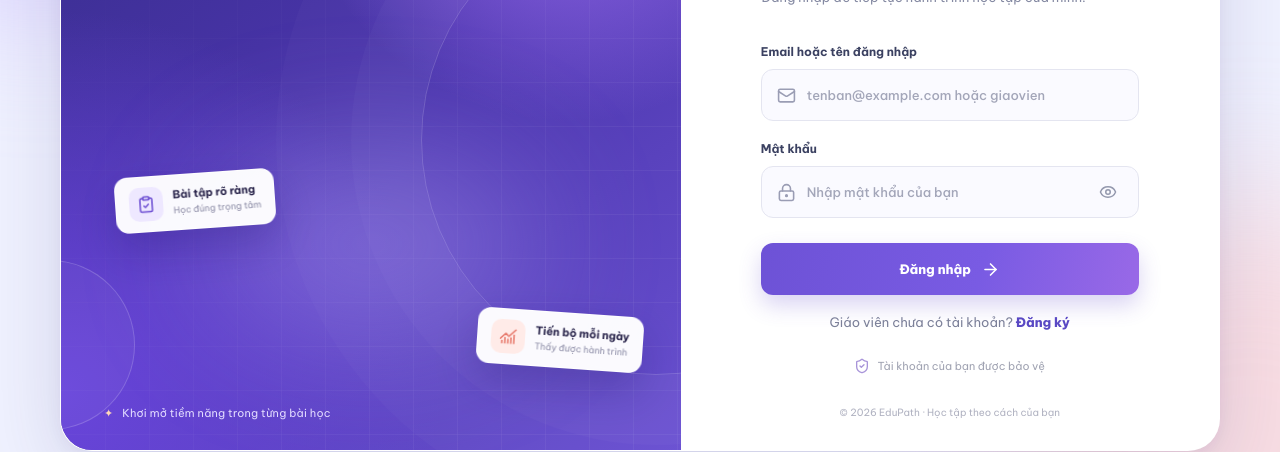
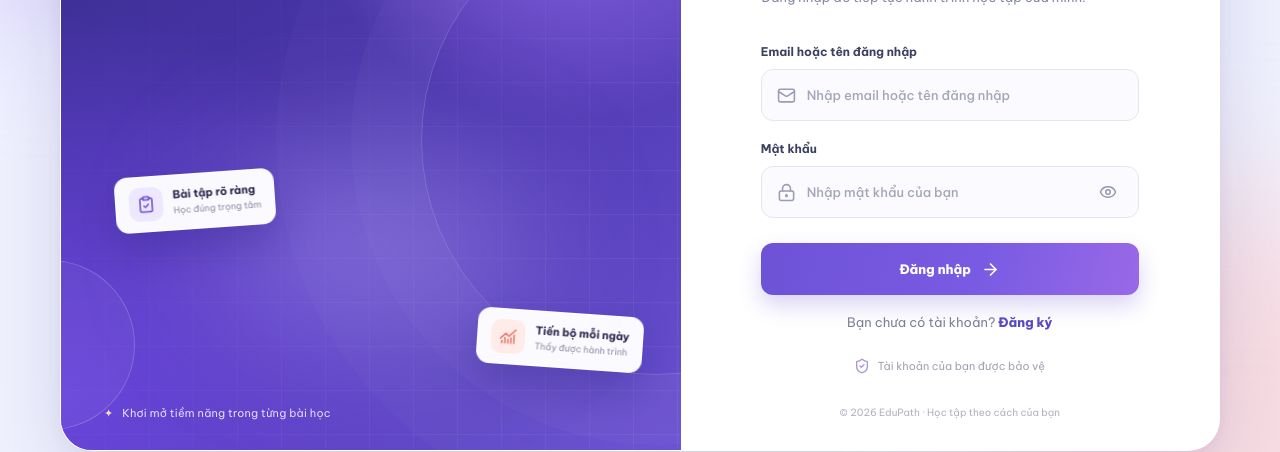
Before and after one commit to khanhtv997/studywithrosy, a React (Vite) app: page /login in a window 1280 px wide. Shown: the part 310-762 px from the top of the page. Built offline with nearby package versions, Linux system fonts and the light colour scheme; no server answers.

Commit message:
fix choire text

```diff
--- a/src/components/auth/GoogleSignIn.tsx
+++ b/src/components/auth/GoogleSignIn.tsx
@@ -94,6 +94,6 @@ export function GoogleSignIn({ onCredential, onError, disabled, hint, text = 'si
   return <div className="login-google">
     <div className="login-divider"><span>{t('hoặc')}</span></div>
     <div ref={box} className={`login-google-button ${disabled ? 'is-disabled' : ''}`} aria-busy={disabled} />
-    <p className="login-google-hint">{hint ?? t('Giáo viên mới: đăng nhập bằng Google để tạo tài khoản. Quản trị viên sẽ duyệt trước khi bạn sử dụng.')}</p>
+    {/* <p className="login-google-hint">{hint ?? t('Giáo viên mới: đăng nhập bằng Google để tạo tài khoản. Quản trị viên sẽ duyệt trước khi bạn sử dụng.')}</p> */}
   </div>;
 }
--- a/src/i18n/en/sharing.ts
+++ b/src/i18n/en/sharing.ts
@@ -187,7 +187,7 @@ const en: Record<string, string> = {
   'Cập nhật ngay': 'Update now',
   'Để sau': 'Later',
   'Đã có tài khoản?': 'Already have an account?',
-  'Giáo viên chưa có tài khoản?': 'Teacher without an account?',
+  'Bạn chưa có tài khoản?': 'Do you not have an account?',
   'Giáo viên mới: đăng nhập bằng Google để tạo tài khoản. Quản trị viên sẽ duyệt trước khi bạn sử dụng.':
     'New teacher? Sign in with Google to create an account. An administrator approves it before you can use the app.',
   'Không tải được nút đăng nhập Google. Hãy kiểm tra mạng và tải lại trang.': 'The Google sign-in button did not load. Check your connection and reload the page.',
--- a/src/pages/LoginPage.tsx
+++ b/src/pages/LoginPage.tsx
@@ -110,12 +110,12 @@ export const LoginPage: React.FC<{ mode?: 'login' | 'register' }> = ({ mode = 'l
           </> : <>
           <form onSubmit={submit} className="login-form">
             {error && <div role="alert" className="login-error">{error}</div>}
-            <label className="login-field"><span>{t('Email hoặc tên đăng nhập')}</span><span className="login-input-wrap"><Mail size={19} aria-hidden="true"/><input type="text" required autoComplete="username" autoCapitalize="none" spellCheck={false} placeholder={t('tenban@example.com hoặc giaovien')} value={email} onChange={e => setEmail(e.target.value)} disabled={busy} /></span></label>
+            <label className="login-field"><span>{t('Email hoặc tên đăng nhập')}</span><span className="login-input-wrap"><Mail size={19} aria-hidden="true"/><input type="text" required autoComplete="username" autoCapitalize="none" spellCheck={false} placeholder={t('Nhập email hoặc tên đăng nhập')} value={email} onChange={e => setEmail(e.target.value)} disabled={busy} /></span></label>
             <label className="login-field"><span>{t('Mật khẩu')}</span><span className="login-input-wrap"><LockKeyhole size={19} aria-hidden="true"/><input type={showPassword ? 'text' : 'password'} required autoComplete="current-password" placeholder={t('Nhập mật khẩu của bạn')} value={password} onChange={e => setPassword(e.target.value)} disabled={busy} /><button type="button" className="login-password-toggle" onClick={() => setShowPassword(value => !value)} aria-label={showPassword ? t('Ẩn mật khẩu') : t('Hiện mật khẩu')} aria-pressed={showPassword}>{showPassword ? <EyeOff size={18}/> : <Eye size={18}/>}</button></span></label>
             <button className="login-submit" type="submit" disabled={busy}><span>{busy ? t('Đang đăng nhập...') : t('Đăng nhập')}</span>{busy ? <span className="login-spinner" aria-hidden="true"/> : <ArrowRight size={19} aria-hidden="true"/>}</button>
           </form>
           <GoogleSignIn onCredential={google} onError={setError} disabled={busy} />
-          <p className="login-switch">{t('Giáo viên chưa có tài khoản?')} <Link to="/register">{t('Đăng ký')}</Link></p>
+          <p className="login-switch">{t('Bạn chưa có tài khoản?')} <Link to="/register">{t('Đăng ký')}</Link></p>
           </>}
           <p className="login-security"><ShieldCheck size={16} aria-hidden="true"/> {t('Tài khoản của bạn được bảo vệ')}</p>
         </div>
```
